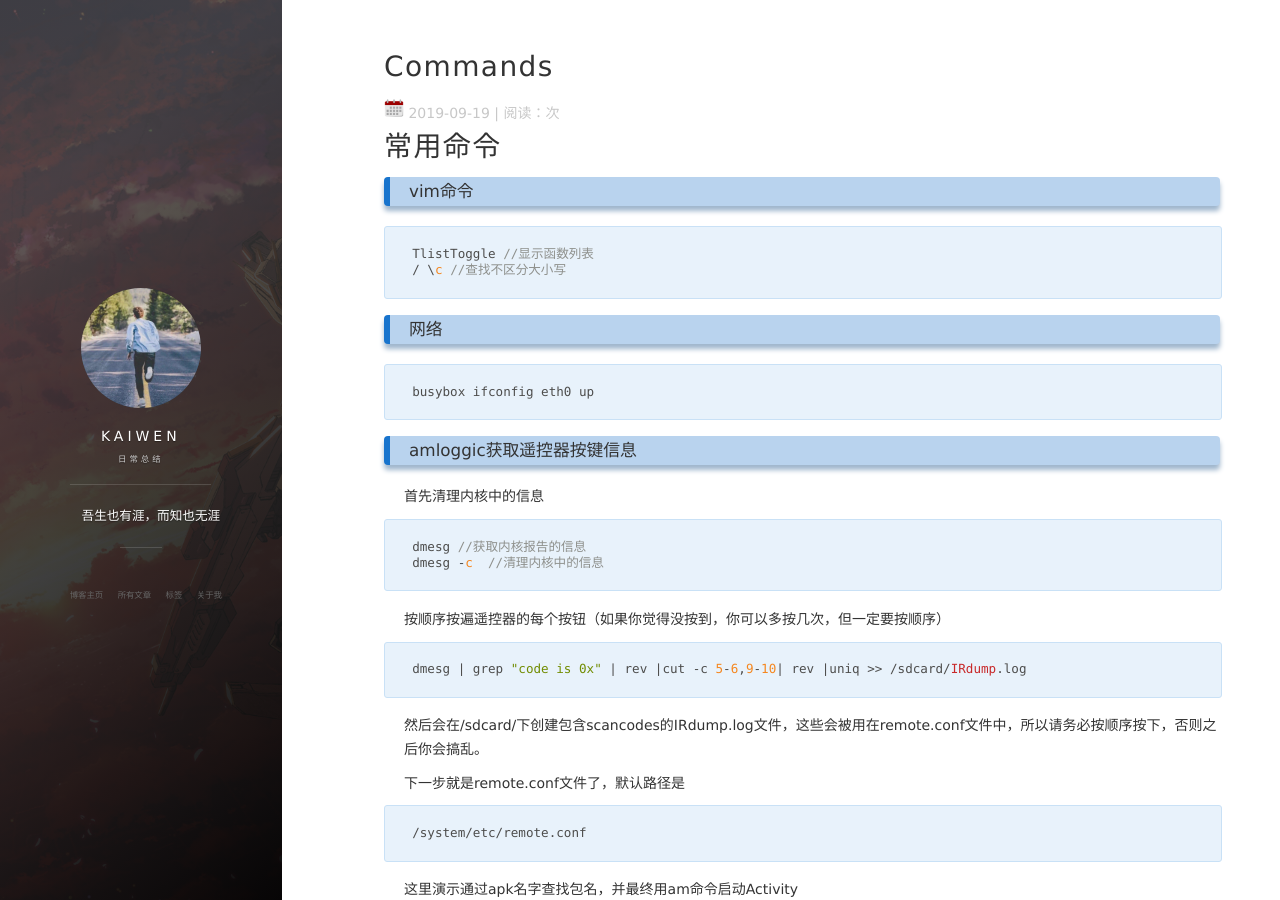
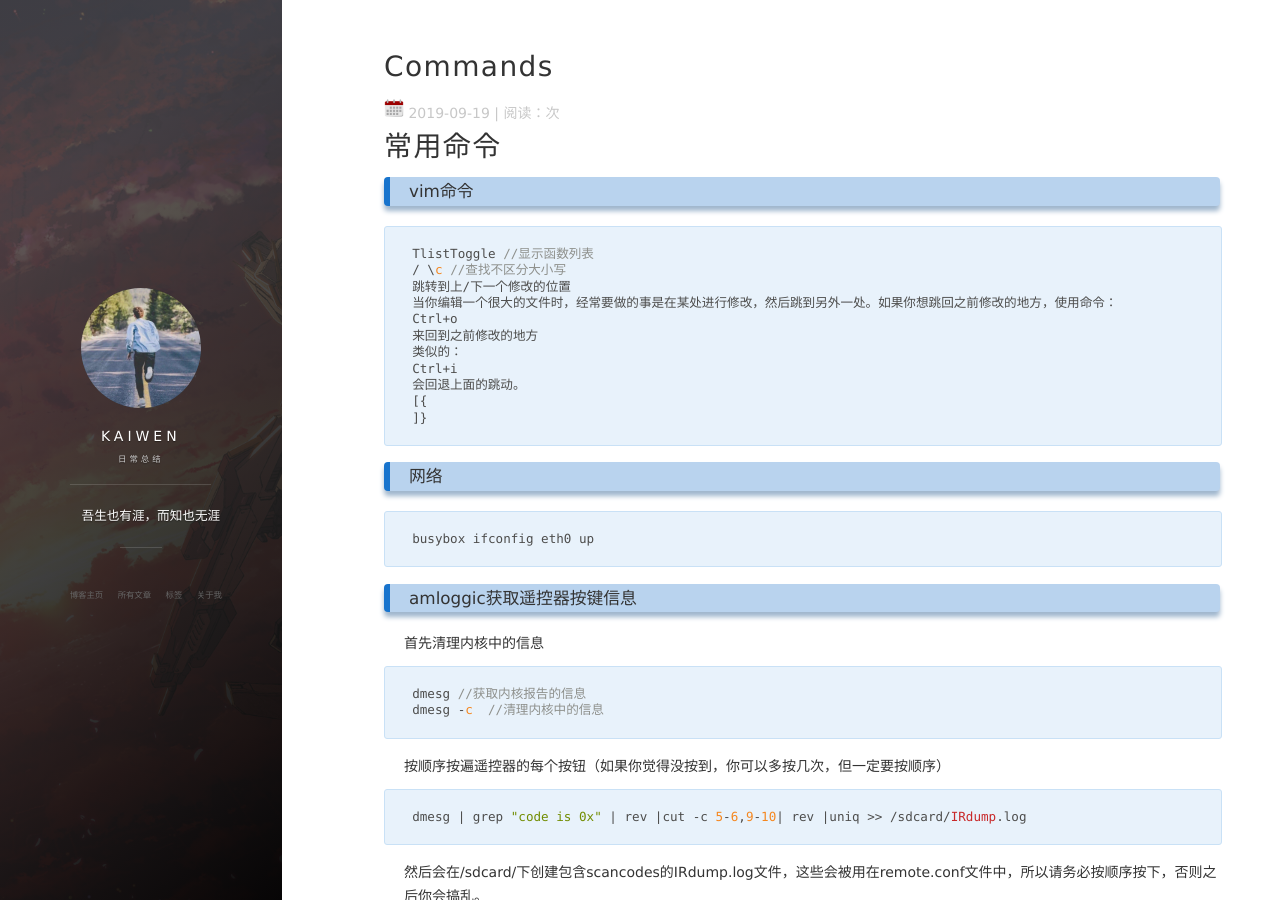
Before and after one commit to kaiwenll/liangkaiwen.github.io11, a Jekyll site: the page built from _posts/2019-9-19-commands.md, in a window 1280 px wide and 900 px high. Built offline with Jekyll 4.4.1, drawn with Linux system fonts in a browser that asks for light colours; nearby versions of some CDN libraries; our own code applies the rules of GitHub Pages for plain Markdown files; comment, search, counter and statistics services are not loaded.

Commit message:
Update 2019-9-19-commands.md

````diff
--- a/_posts/2019-9-19-commands.md
+++ b/_posts/2019-9-19-commands.md
@@ -5,6 +5,15 @@
 ```
 TlistToggle //显示函数列表
 / \c //查找不区分大小写
+跳转到上/下一个修改的位置
+当你编辑一个很大的文件时，经常要做的事是在某处进行修改，然后跳到另外一处。如果你想跳回之前修改的地方，使用命令：
+Ctrl+o
+来回到之前修改的地方
+类似的：
+Ctrl+i
+会回退上面的跳动。
+[{
+]}
 ```
 ### 网络
 
````
